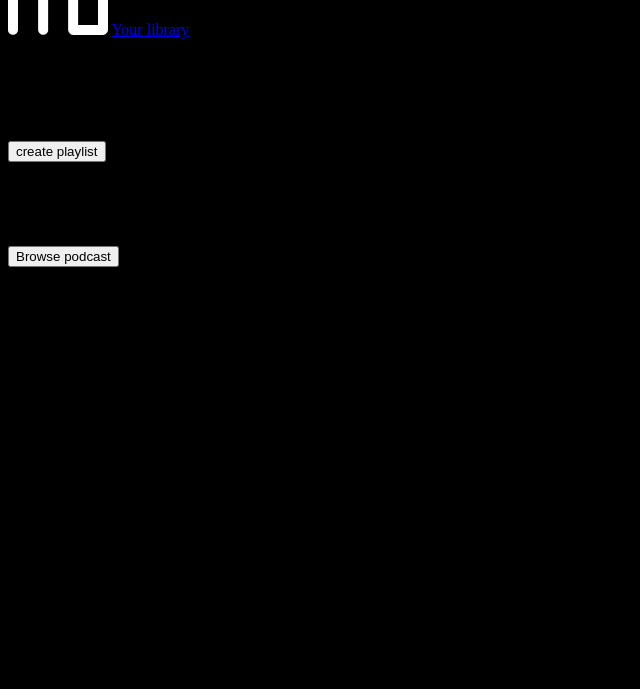
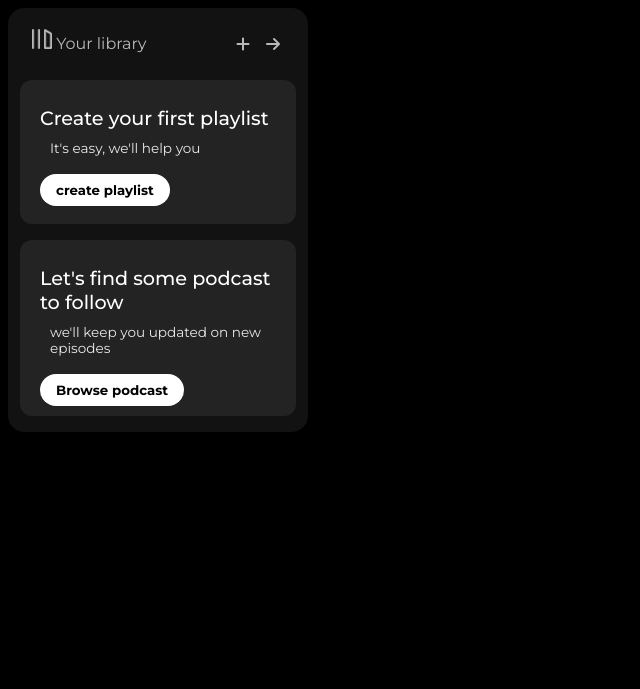
Before and after one commit to Maheersiddiqui/spotifyclone, a plain HTML site: page sidebar.html in a window 1280 px wide. Shown: the part 111-800 px from the top of the page, without its empty margins (0-640 px from the left). Drawn offline with Linux system fonts and the light colour scheme.

Commit message:
sidebar.html

```diff
--- a/sidebar.html
+++ b/sidebar.html
@@ -5,7 +5,7 @@
     <meta name="viewport" content="width=device-width, initial-scale=1.0">
     <link href="./pictures/logo.png" rel="icon">
     <title>Spotify-Web player: music for everyone</title>
-    <link href="spotify.css"rel="stylesheet">
+    <link href="style.css"rel="stylesheet">
     <link rel="preconnect" href="https://fonts.googleapis.com">
 <link rel="preconnect" href="https://fonts.gstatic.com" crossorigin>
 <link href="https://fonts.googleapis.com/css2?family=Montserrat:wght@300;400;500;600;700&display=swap" rel="stylesheet">
```
